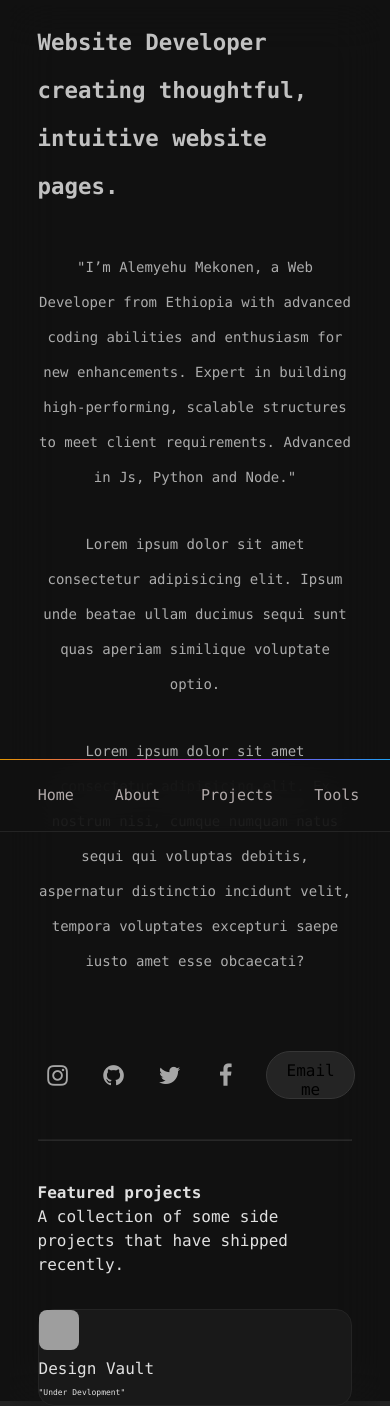
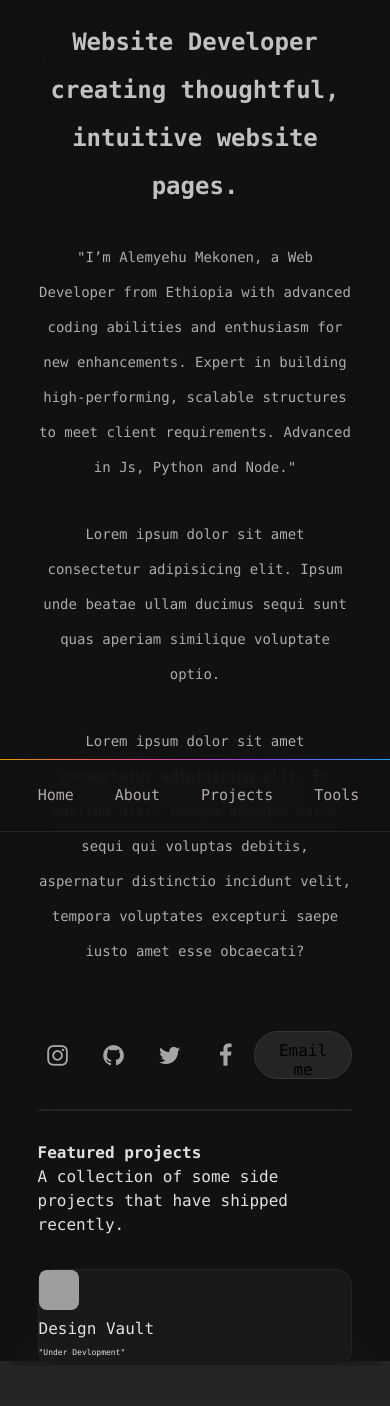
Before and after one commit to afteralexxo/portofolio-using-react, a React (Vite) app: page / in a window 390 px wide. After the commit the page ends 1366 px from the top, so only its background shows below. Built offline with nearby package versions, Linux system fonts and the light colour scheme; grey boxes are pictures that could not be loaded.

Commit message:
aligned text to the center

```diff
--- a/src/App.css
+++ b/src/App.css
@@ -27,10 +27,12 @@
     }
     .wrapper-container {
         width: 85%;
+        gap: 30px;
     }
     .main-header{
-        font-size: 1.4rem;
+        font-size: 1.5rem;
         line-height: 3rem;
+        text-align: center;
     }
     .main-parag{
         font-size: 14px;
@@ -39,7 +41,7 @@
     }
 
     .home-links{
-      gap: 1.3rem;
+      gap: .5rem;
     }
     .link-container{
       padding-left: 0rem;
```
